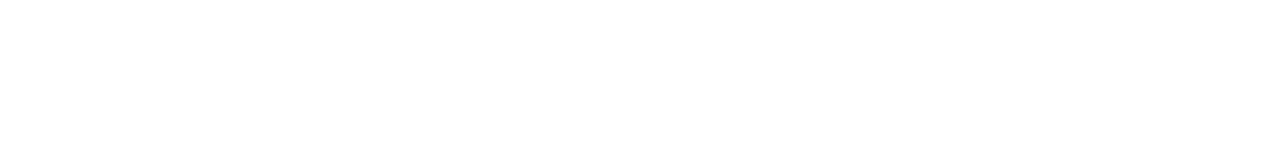
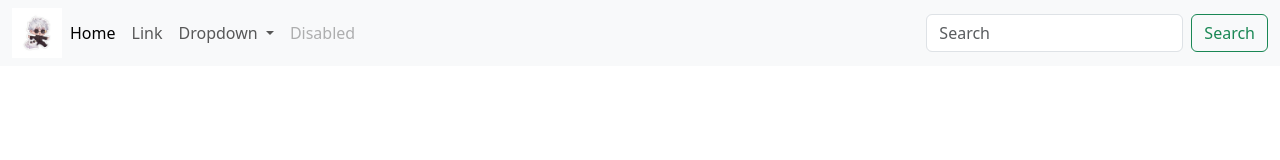
Before and after one commit to cabrerajm12/IT24A, a plain HTML site: page applet-3.html in a window 1280 px wide. Drawn offline with nearby package versions, Linux system fonts and the light colour scheme.

Commit message:
added navbar

```diff
--- a/applet-3.html
+++ b/applet-3.html
@@ -7,6 +7,44 @@
     <script src="https://cdn.jsdelivr.net/npm/bootstrap@5.3.3/dist/js/bootstrap.bundle.min.js" integrity="sha384-YvpcrYf0tY3lHB60NNkmXc5s9fDVZLESaAA55NDzOxhy9GkcIdslK1eN7N6jIeHz" crossorigin="anonymous"></script>
     <title>Document</title>
 </head>
+
+<nav class="navbar navbar-expand-lg bg-body-tertiary">
+    <div class="container-fluid">
+
+      <img src="assets/images/1.jpg" alt="Logo" style="width: 50px; height: 50px;">
+      <button class="navbar-toggler" type="button" data-bs-toggle="collapse" data-bs-target="#navbarSupportedContent" aria-controls="navbarSupportedContent" aria-expanded="false" aria-label="Toggle navigation">
+        <span class="navbar-toggler-icon"></span>
+      </button>
+      <div class="collapse navbar-collapse" id="navbarSupportedContent">
+        <ul class="navbar-nav me-auto mb-2 mb-lg-0">
+          <li class="nav-item">
+            <a class="nav-link active" aria-current="page" href="index.html">Home</a>
+          </li>
+          <li class="nav-item">
+            <a class="nav-link" href="link.html">Link</a>
+          </li>
+          <li class="nav-item dropdown">
+            <a class="nav-link dropdown-toggle" href="#" role="button" data-bs-toggle="dropdown" aria-expanded="false">
+              Dropdown
+            </a>
+            <ul class="dropdown-menu">
+              <li><a class="dropdown-item" href="applet-2.html">Leaflet Map</a></li>
+              <li><a class="dropdown-item" href="#">Another action</a></li>
+              <li><hr class="dropdown-divider"></li>
+              <li><a class="dropdown-item" href="#">Something else here</a></li>
+            </ul>
+          </li>
+          <li class="nav-item">
+            <a class="nav-link disabled" aria-disabled="true">Disabled</a>
+          </li>
+        </ul>
+        <form class="d-flex" role="search">
+          <input class="form-control me-2" type="search" placeholder="Search" aria-label="Search">
+          <button class="btn btn-outline-success" type="submit">Search</button>
+        </form>
+      </div>
+    </div>
+  </nav>
 <body>
 
 </body>
```
